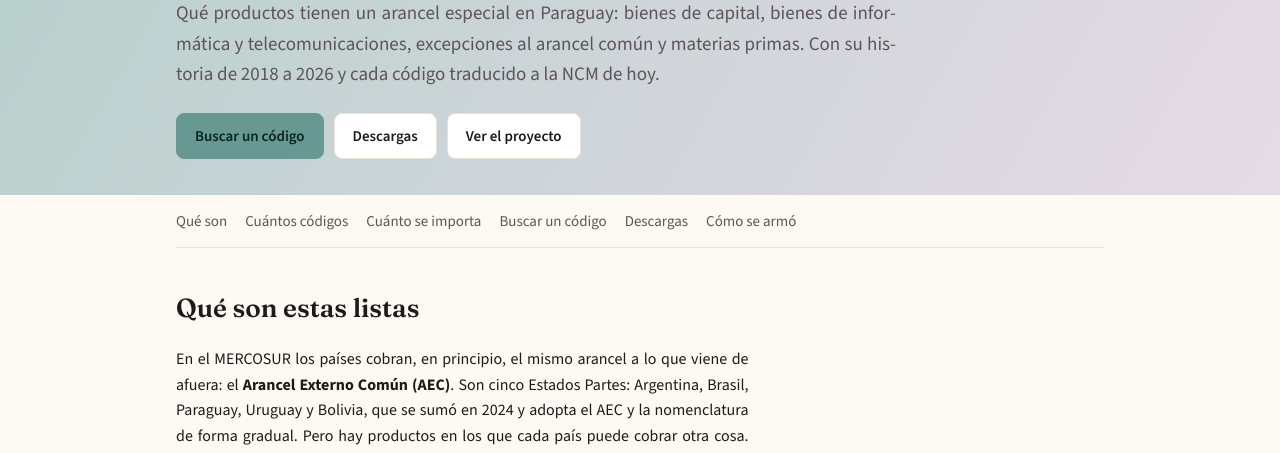
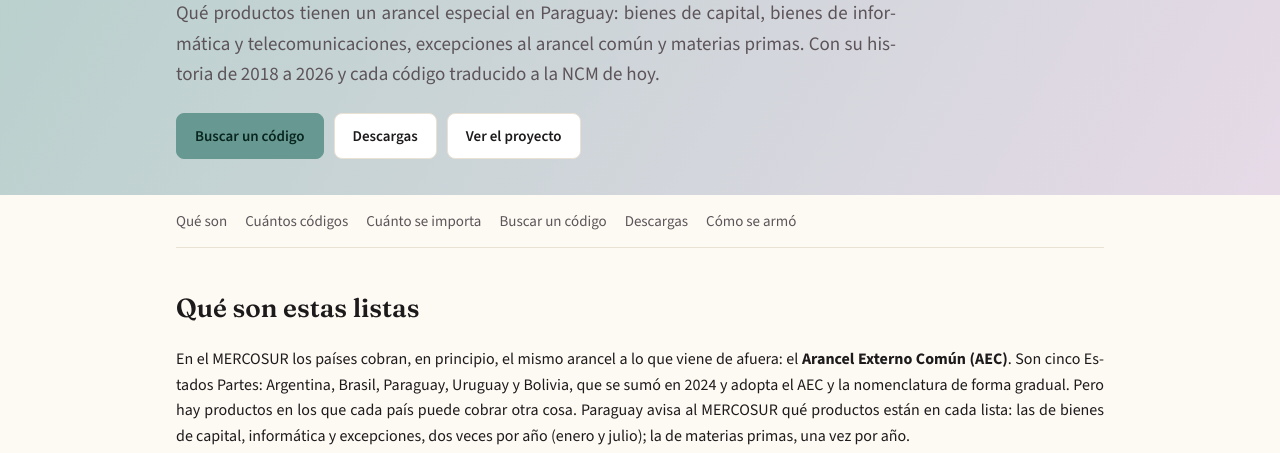
Before and after one commit to silvia-mov/nomenclaturas-y-correlaciones-del-mercosur, a plain HTML site: page docs/listas.html in a window 1280 px wide. Shown: the part 189-642 px from the top of the page. Drawn offline with nearby package versions, Linux system fonts and the light colour scheme.

Commit message:
Párrafos a todo el ancho, alineados con los recuadros y tablas

```diff
--- a/docs/listas.html
+++ b/docs/listas.html
@@ -51,7 +51,6 @@ nav.toc a:hover { color: var(--text); }
 section { padding: 40px 0 8px; }
 h2 { font-size: 26px; margin: 0 0 12px; letter-spacing: -.005em; }
 h3 { font-size: 18px; margin: 28px 0 8px; }
-p, li { max-width: 760px; }
 a { color: var(--link); }
 .kpis { display: grid; grid-template-columns: repeat(auto-fit, minmax(200px, 1fr)); gap: 12px; margin: 20px 0; }
 .kpi { background: var(--panel); border: 1px solid var(--line); border-top: 4px solid var(--s3); border-radius: 10px; padding: 16px; }
@@ -113,10 +112,8 @@ body, button, input, select, textarea { font-family: "Source Sans 3", system-ui,
 h1, h2, h3, .kpi .v, .disp .v, .muestra .v { font-family: "Fraunces", Georgia, "Times New Roman", serif; font-optical-sizing: auto; font-weight: 600; letter-spacing: 0; }
 /* Párrafos justificados, con separación en sílabas */
 p { text-align: justify; hyphens: auto; -webkit-hyphens: auto; }
-/* Revisión de diseño: contraste de botones, tamaño de toque, ancho de lectura y letra mínima */
+/* Revisión de diseño: contraste de botones, tamaño de toque y letra mínima */
 .boton { background: #679891 !important; }
-p { max-width: 72ch; }
-.card p, .note, figure p, .graf p, td p, li p, .disp p, .kpi p { max-width: none; }
 .todo, .flujo p { margin-left: auto; margin-right: auto; }
 small { font-size: max(12px, .75em); }
 @media (max-width: 700px) {
```
Also changed, not shown: docs/index.html (+1 -4 lines).
